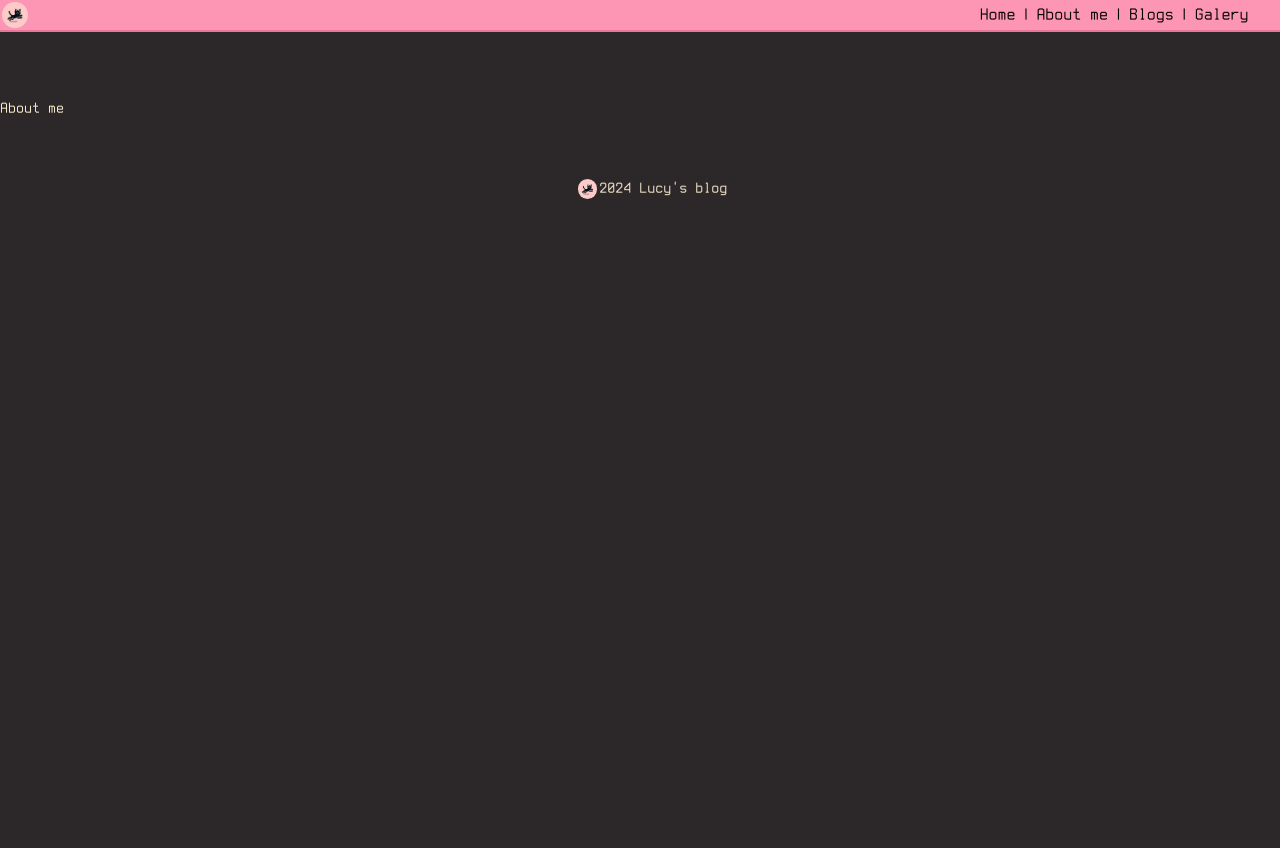
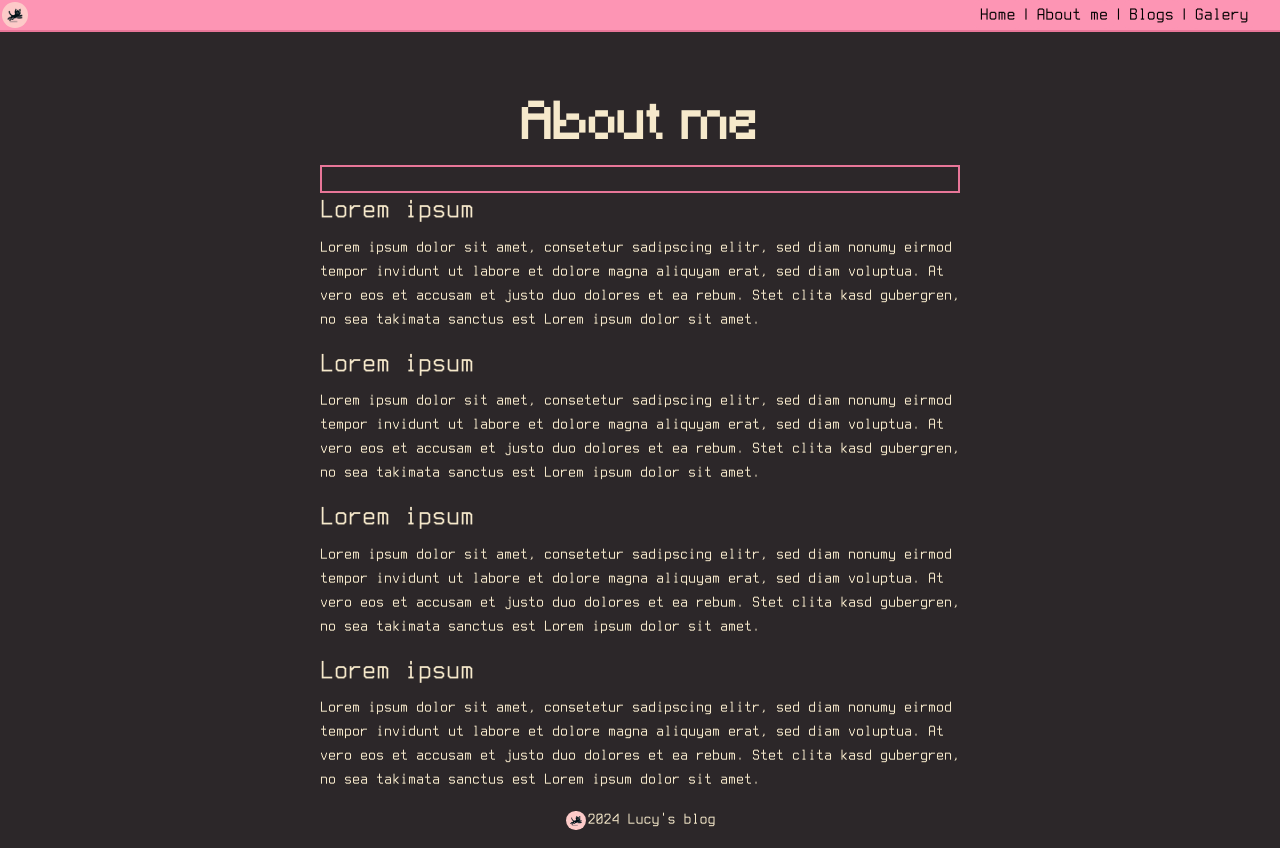
Before and after one commit to xenya52/blog_frontend, a React (Vite) app: page /AboutMe in a window 1280 px wide. Before the commit the page ends 800 px from the top, so only its background shows below. Built offline with nearby package versions, Linux system fonts and the light colour scheme.

Commit message:
designed about-me page, make the h1 headers constant, centered the footer correctly

```diff
--- a/src/app.css
+++ b/src/app.css
@@ -1,11 +1,6 @@
 .welcome-text-container{
     margin-top: 30vh;
     margin-bottom: 30vh;
-}
-.welcome-headline{
-    font-family: "Minecraft";
-    font-size: 4vw;
-    margin-left: 33vw;
 }
 .welcome-text{
     font-size: 2vw;
--- a/src/app.jsx
+++ b/src/app.jsx
@@ -9,7 +9,7 @@ function App() {
       <div className='App'>
       <Header />
       <div className='welcome-text-container'>
-        <h1 className='welcome-headline'>Welcome to my blog</h1>
+        <h1 className='topic-h1-headline'>Welcome to my blog</h1>
         <p className='welcome-text'>Its very chaotic</p>
       </div>
       <Footer />
--- a/src/components/footer/footer.css
+++ b/src/components/footer/footer.css
@@ -1,6 +1,5 @@
 .footer-container{
-    margin-left: 45vw;
-    margin-top: 7vh;
+    text-align: center;
 }
 .footer-img{
     width: 1.5vw;
--- a/src/index.css
+++ b/src/index.css
@@ -17,3 +17,8 @@ body{
   width: 100vw;
   height: 100vh;
 }
+.topic-h1-headline{
+  font-family: "Minecraft";
+  font-size: 4vw;
+  text-align: center;
+}
--- a/src/pages/about-me/about-me.css
+++ b/src/pages/about-me/about-me.css
@@ -0,0 +1,14 @@
+.about-me-container{
+    width: 50%;
+    margin-left: 25%;
+    margin-right: 25%;
+}
+.about-me-selfie-container{
+    border: 2px solid #e87698;
+    width: 100%;
+    height: 100%;
+}
+.about-me-selfie{
+    width: 100%;
+    height: auto;
+}
--- a/src/pages/about-me/about-me.jsx
+++ b/src/pages/about-me/about-me.jsx
@@ -7,7 +7,20 @@ function AboutMe() {
     return(
         <div>
             <Header />
-            <p>About me</p>
+            <h1 className='topic-h1-headline'>About me</h1>
+            <div className='about-me-container'>
+                <div className='about-me-selfie-container'>
+                    <img  className='about-me-selfie'src=''></img>
+                </div>
+                <h3>Lorem ipsum</h3>
+                <p>Lorem ipsum dolor sit amet, consetetur sadipscing elitr, sed diam nonumy eirmod tempor invidunt ut labore et dolore magna aliquyam erat, sed diam voluptua. At vero eos et accusam et justo duo dolores et ea rebum. Stet clita kasd gubergren, no sea takimata sanctus est Lorem ipsum dolor sit amet.</p>
+                <h3>Lorem ipsum</h3>
+                <p>Lorem ipsum dolor sit amet, consetetur sadipscing elitr, sed diam nonumy eirmod tempor invidunt ut labore et dolore magna aliquyam erat, sed diam voluptua. At vero eos et accusam et justo duo dolores et ea rebum. Stet clita kasd gubergren, no sea takimata sanctus est Lorem ipsum dolor sit amet.</p>
+                <h3>Lorem ipsum</h3>
+                <p>Lorem ipsum dolor sit amet, consetetur sadipscing elitr, sed diam nonumy eirmod tempor invidunt ut labore et dolore magna aliquyam erat, sed diam voluptua. At vero eos et accusam et justo duo dolores et ea rebum. Stet clita kasd gubergren, no sea takimata sanctus est Lorem ipsum dolor sit amet.</p>
+                <h3>Lorem ipsum</h3>
+                <p>Lorem ipsum dolor sit amet, consetetur sadipscing elitr, sed diam nonumy eirmod tempor invidunt ut labore et dolore magna aliquyam erat, sed diam voluptua. At vero eos et accusam et justo duo dolores et ea rebum. Stet clita kasd gubergren, no sea takimata sanctus est Lorem ipsum dolor sit amet.</p>
+            </div>
             <Footer />
         </div>
     )
--- a/src/pages/galery/galery.css
+++ b/src/pages/galery/galery.css
@@ -11,8 +11,3 @@
     width: 100%;
     height: 100%;
 }
-.galery-topic-headline{
-    font-family: "Minecraft";
-    font-size: 4vw;
-    margin-left: 34.5vw;
-}
--- a/src/pages/galery/galery.jsx
+++ b/src/pages/galery/galery.jsx
@@ -7,7 +7,7 @@ function Galery() {
     return(
         <div>
             <Header />
-            <h1 className='galery-topic-headline'>Project Galery</h1>
+            <h1 className='topic-h1-headline'>Project Galery</h1>
             <div className='galery-grid-container'>
                 <div className='galery-grid'>
                     <img src='' className='galery-grid-img' />
```
Also changed, not shown: 1 other file (tests, documents, lock files or other folders).
